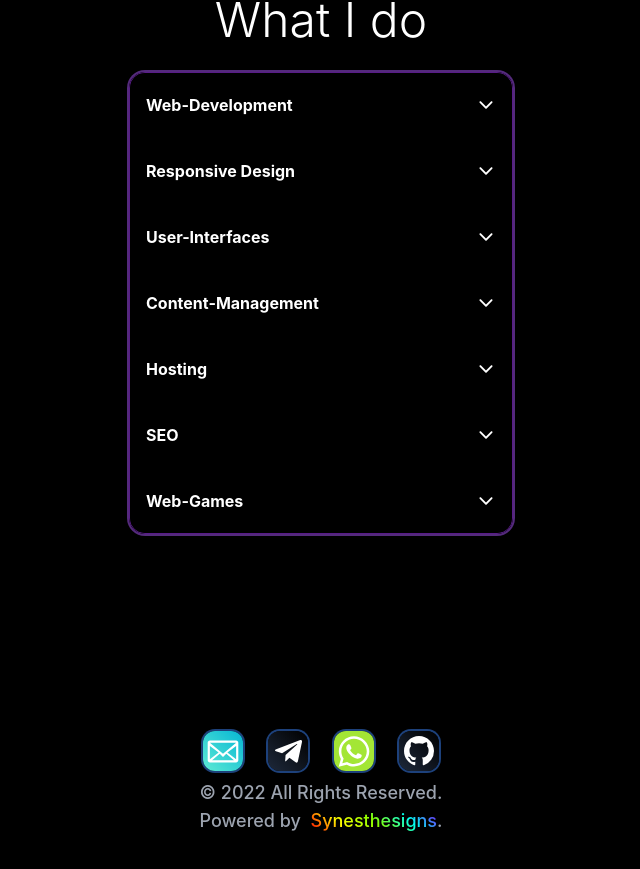
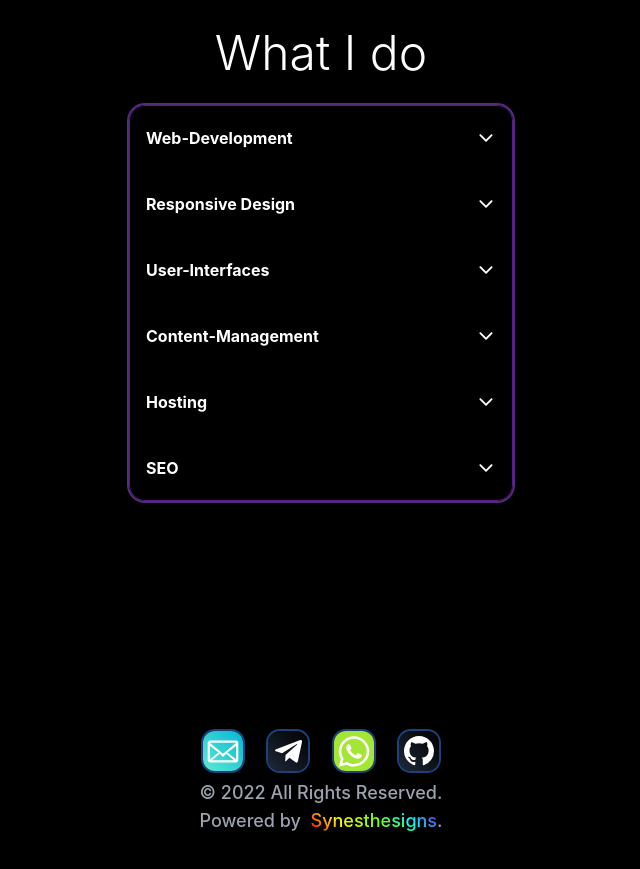
Before and after one commit to fvjupiter/synesthesigns, a Next.js app: page / in a window 1280 px wide. Shown: the part 935-1804 px from the top of the page, without its empty margins (319-959 px from the left). Built offline with nearby package versions, Linux system fonts and the light colour scheme.

Commit message:
what I do

```diff
--- a/pages/index.js
+++ b/pages/index.js
@@ -108,11 +108,10 @@ export default function Home({ screen }) {
 }
 
 const accordeonData = [
-    ['Web-Development', `I am using modern, industry-leading technologies to ship fast, reliable and secure Web-Apps like Homepages, Portfolios, Blogs that stand out to it's customers`],
-    ['Responsive Design', `Web-Apps by Synesthesigns are made to work perfectly on mobile-screens and wide-screens without any function-loss`],
-    ['User-Interfaces', `I'm focused on creating efficient, simple-to-use interfaces to guarantee a great user-experience throughout the whole Web-App`],
-    ['Content-Management', `Every Web-App by Synesthesigns is shipped with free editor-access via Contentful.com ® to manage all it's data. So you'll be able to update every piece of content whenever you like`],
-    ['Hosting', `Web-Apps are hosted at Vercel.com ®, where you can use purchase your own domain for roundabout 20€ / year or use a free domain with a 'vercel.app'-ending`],
-    ['SEO', `Search-Engine-Optimization is a big deal nowadays to be fastly discoverable in Search-Engines and gain more users quickly`],
-    ['Web-Games', `I build small Web-Games (e.g. Text-Adventures, Click-Games) on demand`]
+    ['Web-Development', `I am using modern, industry-leading technologies to ship fast, reliable and secure Web-Apps like Homepages, Portfolios, Blogs, that stand out to it's visitors`],
+    ['Responsive Design', `Web-Apps by Synesthesigns are made to work on mobile-screens as well as bigger desktop-screens without any function-loss`],
+    ['User-Interfaces', `I'm focused on creating intuitive, simple-to-use interfaces to guarantee a great user-experience throughout the whole page`],
+    ['Content-Management', `Every Web-App is shipped with free editor-access via Contentful.com ® to manage all it's data. So you'll be able to update every piece of content whenever you like without writing one line of code`],
+    ['Hosting', `Web-Apps are hosted at Vercel.com ®, where you can purchase your own domain for roundabout 20€ / year or use a free domain with a 'vercel.app'-ending`],
+    ['SEO', `Search-Engine-Optimization is a big deal nowadays to be fastly discoverable in Search-Engines and gain more users quickly`]
 ]
```
